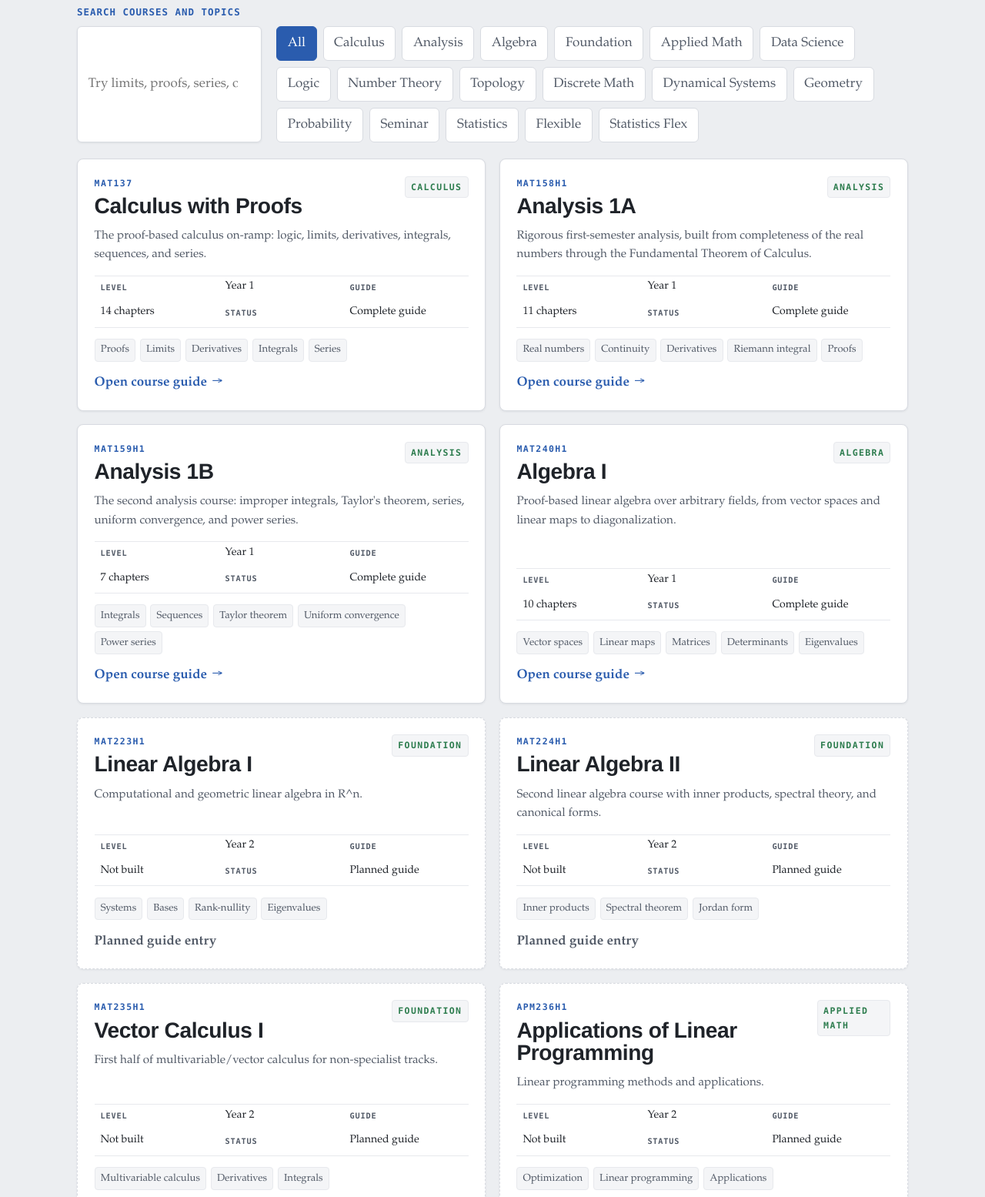
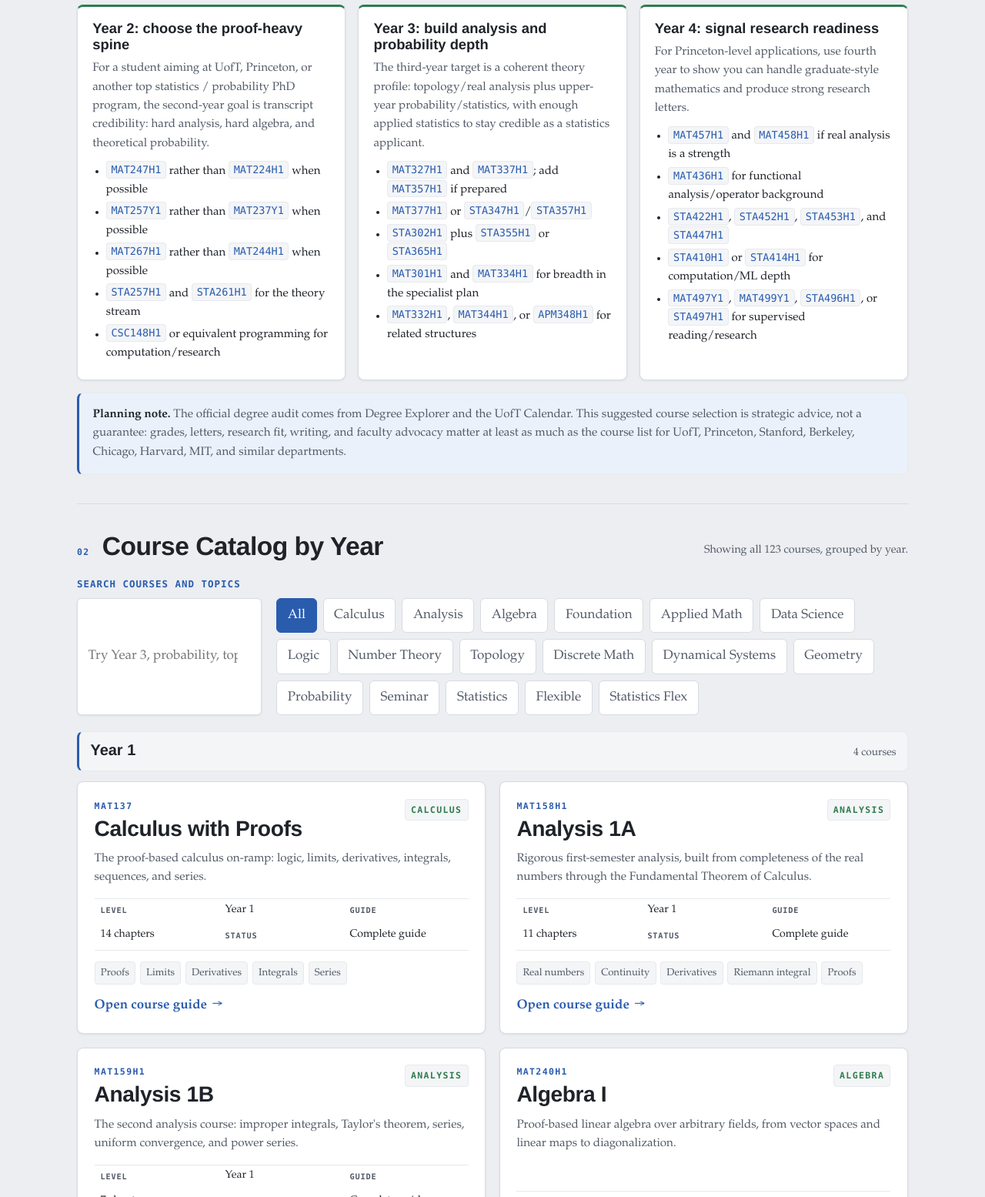
Before and after one commit to TTMathCS/UofT-Math, a plain HTML site: page index.html in a window 1280 px wide. Shown: the part 632-2187 px from the top of the page at 77% size. Drawn offline with Linux system fonts and the light colour scheme.

Commit message:
Organize UofT catalog by year

```diff
--- a/assets/catalog.css
+++ b/assets/catalog.css
@@ -101,6 +101,15 @@ h2{margin-bottom:0;font-family:"Avenir Next","Helvetica Neue","Segoe UI",system-
 [data-theme="dark"] .filters button:hover,
 [data-theme="dark"] .filters button[aria-pressed="true"]{color:var(--desk)}
 
+.course-results{display:grid;gap:1.6rem}
+.course-year-group{display:grid;gap:.85rem}
+.year-heading{display:flex;align-items:baseline;justify-content:space-between;gap:1rem;
+  padding:.75rem .9rem;border:1px solid var(--line-soft);border-left:3px solid var(--blue);
+  border-radius:8px;background:var(--well)}
+.year-heading h3{margin:0;
+  font-family:"Avenir Next","Helvetica Neue","Segoe UI",system-ui,sans-serif;
+  font-size:1.25rem;font-weight:650;line-height:1.15}
+.year-heading p{margin:0;color:var(--muted);font-size:.86rem}
 .course-grid{display:grid;grid-template-columns:repeat(2,minmax(0,1fr));gap:1.1rem}
 .course-card{display:flex;min-height:0;padding:clamp(1rem,2vw,1.35rem);
   border:1px solid var(--line);border-radius:8px;color:inherit;background:var(--sheet);
@@ -220,6 +229,7 @@ footer{display:flex;justify-content:space-between;gap:1rem;padding:1.3rem 0 2rem
   .stats,.course-grid,.reference-grid,.pathway-grid{grid-template-columns:1fr}
   .stats div+div{border-top:1px solid var(--line-soft);border-left:0}
   .section-heading,footer{align-items:start;flex-direction:column}
+  .year-heading{align-items:start;flex-direction:column;gap:.25rem}
   .catalog-tools{grid-template-columns:1fr}
   .filters{width:100%}
   .filters button{min-height:2.8rem;flex:1}
--- a/assets/catalog.js
+++ b/assets/catalog.js
@@ -11,6 +11,7 @@
   var chapterCount = document.getElementById("chapter-count");
   var activeSubject = "All";
   var localCoursePath = /^[A-Za-z0-9_-]+\/index\.html$/;
+  var levelOrder = ["Year 1", "Year 2", "Year 3", "Year 4"];
 
   function element(tag, className, text) {
     var node = document.createElement(tag);
@@ -75,6 +76,38 @@
     return card;
   }
 
+  function levelSort(first, second) {
+    var firstIndex = levelOrder.indexOf(first);
+    var secondIndex = levelOrder.indexOf(second);
+    if (firstIndex === -1) {
+      firstIndex = levelOrder.length;
+    }
+    if (secondIndex === -1) {
+      secondIndex = levelOrder.length;
+    }
+    return firstIndex === secondIndex
+      ? first.localeCompare(second)
+      : firstIndex - secondIndex;
+  }
+
+  function makeCourseGroup(level, groupCourses) {
+    var section = element("section", "course-year-group");
+    var heading = element("div", "year-heading");
+    var title = element("h3", "", level);
+    var count = element("p", "", groupCourses.length + (
+      groupCourses.length === 1 ? " course" : " courses"
+    ));
+    var cards = element("div", "course-grid");
+
+    groupCourses.forEach(function (course) {
+      cards.append(makeCourseCard(course));
+    });
+
+    heading.append(title, count);
+    section.append(heading, cards);
+    return section;
+  }
+
   function renderCourses() {
     var query = search.value.trim().toLowerCase();
     var visible = courses.filter(function (course) {
@@ -84,17 +117,26 @@
     });
 
     grid.replaceChildren();
-    visible.forEach(function (course) {
-      grid.append(makeCourseCard(course));
-    });
-
     if (!visible.length) {
       grid.append(element("p", "empty-state", "No courses match this search yet."));
+    } else {
+      var groups = {};
+      visible.forEach(function (course) {
+        var level = course.term || "Other";
+        if (!groups[level]) {
+          groups[level] = [];
+        }
+        groups[level].push(course);
+      });
+
+      Object.keys(groups).sort(levelSort).forEach(function (level) {
+        grid.append(makeCourseGroup(level, groups[level]));
+      });
     }
 
     resultCount.textContent = visible.length === courses.length
-      ? "Showing all " + courses.length + " courses."
-      : "Showing " + visible.length + " of " + courses.length + " courses.";
+      ? "Showing all " + courses.length + " courses, grouped by year."
+      : "Showing " + visible.length + " of " + courses.length + " courses, grouped by year.";
   }
 
   function renderFilters() {
--- a/index.html
+++ b/index.html
@@ -28,23 +28,78 @@
   </header>
 
   <main>
+    <section class="pathway-section" aria-labelledby="selection-title">
+      <div class="section-heading">
+        <div>
+          <span class="section-number">01</span>
+          <h2 id="selection-title">Suggested Course Selection</h2>
+        </div>
+      </div>
+      <div class="pathway-grid">
+        <article class="pathway-card">
+          <h3>Year 2: choose the proof-heavy spine</h3>
+          <p>For a student aiming at UofT, Princeton, or another top statistics /
+          probability PhD program, the second-year goal is transcript credibility:
+          hard analysis, hard algebra, and theoretical probability.</p>
+          <ul>
+            <li><code>MAT247H1</code> rather than <code>MAT224H1</code> when possible</li>
+            <li><code>MAT257Y1</code> rather than <code>MAT237Y1</code> when possible</li>
+            <li><code>MAT267H1</code> rather than <code>MAT244H1</code> when possible</li>
+            <li><code>STA257H1</code> and <code>STA261H1</code> for the theory stream</li>
+            <li><code>CSC148H1</code> or equivalent programming for computation/research</li>
+          </ul>
+        </article>
+        <article class="pathway-card">
+          <h3>Year 3: build analysis and probability depth</h3>
+          <p>The third-year target is a coherent theory profile: topology/real
+          analysis plus upper-year probability/statistics, with enough applied
+          statistics to stay credible as a statistics applicant.</p>
+          <ul>
+            <li><code>MAT327H1</code> and <code>MAT337H1</code>; add <code>MAT357H1</code> if prepared</li>
+            <li><code>MAT377H1</code> or <code>STA347H1</code>/<code>STA357H1</code></li>
+            <li><code>STA302H1</code> plus <code>STA355H1</code> or <code>STA365H1</code></li>
+            <li><code>MAT301H1</code> and <code>MAT334H1</code> for breadth in the specialist plan</li>
+            <li><code>MAT332H1</code>, <code>MAT344H1</code>, or <code>APM348H1</code> for related structures</li>
+          </ul>
+        </article>
+        <article class="pathway-card">
+          <h3>Year 4: signal research readiness</h3>
+          <p>For Princeton-level applications, use fourth year to show you can
+          handle graduate-style mathematics and produce strong research letters.</p>
+          <ul>
+            <li><code>MAT457H1</code> and <code>MAT458H1</code> if real analysis is a strength</li>
+            <li><code>MAT436H1</code> for functional analysis/operator background</li>
+            <li><code>STA422H1</code>, <code>STA452H1</code>, <code>STA453H1</code>, and <code>STA447H1</code></li>
+            <li><code>STA410H1</code> or <code>STA414H1</code> for computation/ML depth</li>
+            <li><code>MAT497Y1</code>, <code>MAT499Y1</code>, <code>STA496H1</code>, or <code>STA497H1</code> for supervised reading/research</li>
+          </ul>
+        </article>
+      </div>
+      <p class="pathway-note"><strong>Planning note.</strong> The official degree
+      audit comes from Degree Explorer and the UofT Calendar. This suggested
+      course selection is strategic advice, not a guarantee: grades, letters,
+      research fit, writing, and faculty advocacy matter at least as much as the
+      course list for UofT, Princeton, Stanford, Berkeley, Chicago, Harvard, MIT,
+      and similar departments.</p>
+    </section>
+
     <section class="catalog-section" aria-labelledby="catalog-title">
       <div class="section-heading">
         <div>
-          <span class="section-number">01</span>
-          <h2 id="catalog-title">Course Catalog</h2>
+          <span class="section-number">02</span>
+          <h2 id="catalog-title">Course Catalog by Year</h2>
         </div>
-        <p id="result-count" aria-live="polite">Showing all courses.</p>
+        <p id="result-count" aria-live="polite">Showing all courses, grouped by year.</p>
       </div>
 
       <div class="catalog-tools">
         <label for="course-search">Search courses and topics</label>
         <input id="course-search" type="search" autocomplete="off"
-          placeholder="Try limits, proofs, series, or algebra">
+          placeholder="Try Year 3, probability, topology, ROP, or STA452">
         <div id="course-filters" class="filters" aria-label="Filter by subject"></div>
       </div>
 
-      <div id="course-grid" class="course-grid"></div>
+      <div id="course-grid" class="course-results"></div>
 
       <noscript>
         <div class="noscript-list">
@@ -55,58 +110,6 @@
           <a href="MAT240H1/index.html">MAT240H1 · Algebra I</a>
         </div>
       </noscript>
-    </section>
-
-    <section class="pathway-section" aria-labelledby="phd-title">
-      <div class="section-heading">
-        <div>
-          <span class="section-number">02</span>
-          <h2 id="phd-title">Probability/Statistics PhD Prep</h2>
-        </div>
-      </div>
-      <div class="pathway-grid">
-        <article class="pathway-card">
-          <h3>Official specialist spine</h3>
-          <p>For Mathematics &amp; Its Applications: Probability/Statistics, treat
-          these as the baseline course families before adding research depth.</p>
-          <ul>
-            <li><code>MAT237Y1</code> or <code>MAT257Y1</code></li>
-            <li><code>MAT223H1</code>/<code>MAT240H1</code> and <code>MAT224H1</code>/<code>MAT247H1</code></li>
-            <li><code>MAT244H1</code> or <code>MAT267H1</code></li>
-            <li><code>STA237H1</code>/<code>STA257H1</code>, then <code>STA238H1</code>/<code>STA261H1</code></li>
-            <li><code>STA347H1</code>, <code>MAT377H1</code>, or <code>MAT370H1</code></li>
-          </ul>
-        </article>
-        <article class="pathway-card">
-          <h3>Top PhD theory track</h3>
-          <p>For UofT, Princeton, and other highly selective U.S. PhD programs,
-          bias toward the proof-heavy versions and the hardest analysis/probability
-          sequence you can do well in.</p>
-          <ul>
-            <li><code>MAT257Y1</code>, <code>MAT327H1</code>, <code>MAT337H1</code>, <code>MAT357H1</code></li>
-            <li><code>MAT457H1</code> and <code>MAT458H1</code> if analysis is your strength</li>
-            <li><code>MAT377H1</code>, <code>STA347H1</code>/<code>STA357H1</code>, <code>STA447H1</code></li>
-            <li><code>STA422H1</code>, <code>STA452H1</code>, <code>STA453H1</code></li>
-            <li><code>MAT436H1</code> for functional analysis/operator background</li>
-          </ul>
-        </article>
-        <article class="pathway-card">
-          <h3>Research and letters track</h3>
-          <p>Prestigious PhD admissions are not just a checklist. Use upper-year
-          courses to create research evidence and strong letters.</p>
-          <ul>
-            <li><code>STA490Y1</code> or <code>STA492H1</code> for communication and seminar work</li>
-            <li><code>MAT497Y1</code>, <code>MAT499Y1</code>, <code>STA496H1</code>/<code>STA497H1</code> for readings</li>
-            <li><code>STA410H1</code> and <code>STA414H1</code> for computational statistics/ML depth</li>
-            <li><code>STA437H1</code>, <code>STA442H1</code>, <code>STA457H1</code>, <code>STA475H1</code> for applied depth</li>
-            <li>Prioritize A-range grades in theory courses over collecting too many electives.</li>
-          </ul>
-        </article>
-      </div>
-      <p class="pathway-note"><strong>Planning note.</strong> The official degree
-      audit comes from Degree Explorer and the UofT Calendar; this PhD sequence is
-      strategic advice for students aiming at research programs, including UofT,
-      Princeton, Stanford, Berkeley, Chicago, Harvard, MIT, and similar departments.</p>
     </section>
 
     <section class="reference-section" aria-labelledby="reference-title">
```
